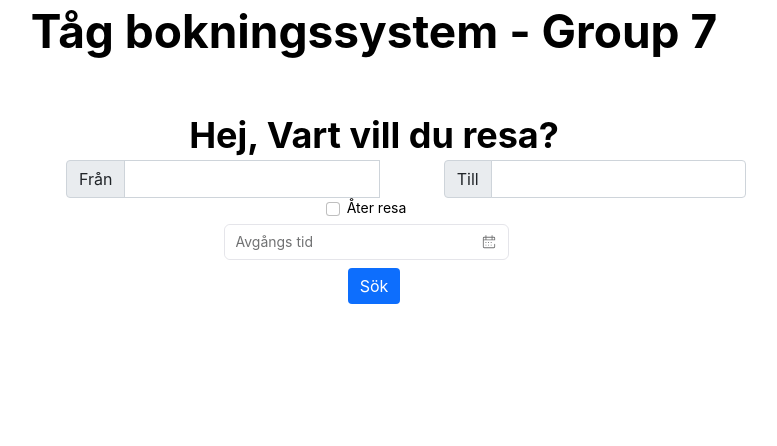
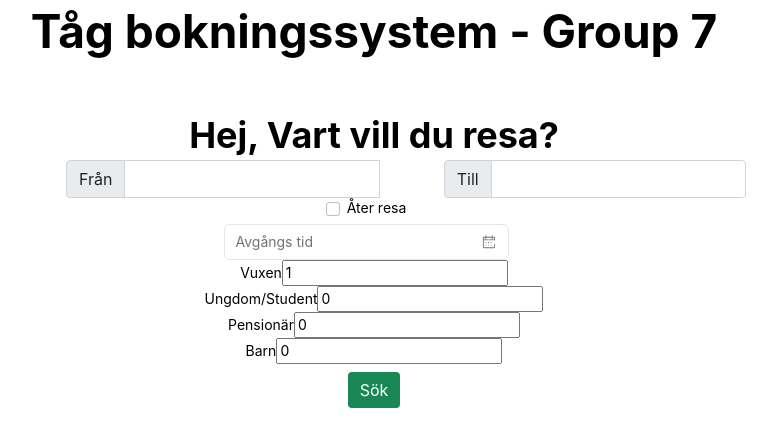
Before and after one commit to adambrodin/th2103-g07, a React (Create React App) app in the folder client/: page / in a window 1280 px wide. Shown: the top 446 px of the page, without its empty margins (266-1043 px from the left). Built offline with nearby package versions, Linux system fonts and the light colour scheme.

Commit message:
Added result component on startpage

```diff
--- /dev/null
+++ b/client/src/StartPage/ResultComponent.tsx
@@ -0,0 +1,58 @@
+import React, { useState } from 'react';
+
+import 'rsuite/dist/rsuite.min.css';
+
+function ResultComponent() {
+  let trains = [
+    {
+      time: '09:00 - 11:00',
+      changes: '0',
+      price: '200:-',
+    },
+    {
+      time: '12:00 - 17:00',
+      changes: '1',
+      price: '350:-',
+    },
+    {
+      time: '14:00 - 16:00',
+      changes: '0',
+      price: '400:-',
+    },
+    {
+      time: '18:00 - 21:00',
+      changes: '0',
+      price: '500:-',
+    },
+    {
+      time: '22:00 - 06:00',
+      changes: '2',
+      price: '800:-',
+    },
+  ];
+
+  return (
+    <div id='searchResults'>
+      <table className='table'>
+        <thead className='thead-dark'>
+          <tr>
+            <th>Tid</th>
+            <th>Byten</th>
+            <th>Pris</th>
+          </tr>
+        </thead>
+        <tbody>
+          {trains.map(({ time, changes, price }) => (
+            <tr>
+              <td>{time}</td>
+              <td>{changes}</td>
+              <td>{price}</td>
+            </tr>
+          ))}
+        </tbody>
+      </table>
+    </div>
+  );
+}
+
+export default ResultComponent;
--- a/client/src/StartPage/SearchConponent.tsx
+++ /dev/null
@@ -1,17 +0,0 @@
-
-
-import React, { useState } from 'react';
-
-import "rsuite/dist/rsuite.min.css";
-
-function SearchConponent() {
-
-
-  return (
-          <div id="searchResults">
-              <p>hej</p>
-          </div>
-  );
-}
-
-export default SearchConponent;
--- a/client/src/StartPage/startpage.tsx
+++ b/client/src/StartPage/startpage.tsx
@@ -1,41 +1,49 @@
 import { DatePicker } from 'rsuite';
 import React, { useState } from 'react';
-import SearchConponent from './SearchConponent';
+import SearchConponent from './ResultComponent';
 
-
-import "rsuite/dist/rsuite.min.css";
+import 'rsuite/dist/rsuite.min.css';
 
 function StartPage() {
   const [returnTrip, setReturnTrip] = useState(false);
+  const [adultNum, setAdultNum] = useState(1);
+  const [studentNum, setStudentNum] = useState(0);
+  const [pensionerNum, setPensionerNum] = useState(0);
+  const [kidsNum, setKidsNum] = useState(0);
 
-  function submitForm(event: any){
+  function submitForm(event: any) {
     event.preventDefault();
 
-    let data = {from: event.target[0].value,
+    let data = {
+      from: event.target[0].value,
       to: event.target[1].value,
       fromDate: event.target[3].value,
-    toDate: event.target[4].value}
+      toDate: event.target[4].value,
+    };
 
-    fetch("POst URL",{
-      method:'POST',
-      headers: {'Content-Type': 'application/json'} ,
-      body: JSON.stringify(data)
-    }).then(res => {
-      console.log("sucsess")
+    fetch('POst URL', {
+      method: 'POST',
+      headers: { 'Content-Type': 'application/json' },
+      body: JSON.stringify(data),
+    }).then((res) => {
+      console.log('sucsess');
       ToggleSearchContainer();
-    })
+    });
   }
 
   function ToggleSearchContainer() {
-    let x = document.getElementById("SearchContainer");
-    let y = document.getElementById("searchResults");
-    if (x != null && y != null){
-      if (x.style.display === "none") {
-        x.style.display = "block";
-        y.style.display = "none";
+    let x = document.getElementById('SearchContainer');
+    let y = document.getElementById('searchResults');
+    let z = document.getElementById('backButton');
+    if (x != null && y != null && z != null) {
+      if (x.style.display === 'none') {
+        x.style.display = 'block';
+        y.style.display = 'none';
+        z.style.display = 'none';
       } else {
-        x.style.display = "none";
-        y.style.display = "block";
+        x.style.display = 'none';
+        y.style.display = 'block';
+        z.style.display = 'block';
       }
     }
   }
@@ -45,41 +53,125 @@ function StartPage() {
       <div className='row'>
         <h1>Tåg bokningssystem - Group 7</h1>
       </div>
-        <div id="SearchContainer" className="row mt-5">
+      <div id='SearchContainer' className='row mt-5'>
         <h2>Hej, Vart vill du resa?</h2>
         <div className='justify-content-center'>
-            <form action="post" onSubmit={(event) => submitForm(event)}>
+          <form action='post' onSubmit={(event) => submitForm(event)}>
             <div className='form-row'>
-                <div className="form-group col-md-8 mx-auto">
-                  <div id="startForm" className="input-group">
-                    <label className="input-group-text" htmlFor="fromDestination">Från</label>
-                    <input id="fromDestination" className="form-control" type="text" />
-                    <label className="input-group-text" htmlFor="toDestination">Till</label>
-                    <input id="toDestination" className="form-control" type="text" />
+              <div className='form-group col-md-8 mx-auto'>
+                <div id='startForm' className='input-group'>
+                  <label className='input-group-text' htmlFor='fromDestination'>
+                    Från
+                  </label>
+                  <input
+                    id='fromDestination'
+                    className='form-control'
+                    type='text'
+                  />
+                  <label className='input-group-text' htmlFor='toDestination'>
+                    Till
+                  </label>
+                  <input
+                    id='toDestination'
+                    className='form-control'
+                    type='text'
+                  />
                 </div>
               </div>
             </div>
             <div className='form-row'>
-                <div className="form-group col-md-8 mx-auto">
-                  <div className="form-check form form-check-inline">
-                  <label className="form-check-lable" htmlFor="returnTrip">Åter resa</label>
-                  <input className="form-check-input"type="checkbox" name="returnTrip" id="returnTrip" onChange={() => setReturnTrip(!returnTrip)}/>
+              <div className='form-group col-md-8 mx-auto'>
+                <div className='form-check form form-check-inline'>
+                  <label className='form-check-lable' htmlFor='returnTrip'>
+                    Åter resa
+                  </label>
+                  <input
+                    className='form-check-input'
+                    type='checkbox'
+                    name='returnTrip'
+                    id='returnTrip'
+                    onChange={() => setReturnTrip(!returnTrip)}
+                  />
                 </div>
-                  <div id="timeSelectContainer">
-                    {returnTrip ?
+                <div id='timeSelectContainer'>
+                  {returnTrip ? (
                     <>
-                        <DatePicker format="yyyy-MM-dd HH:mm" placeholder="Avgångs tid"/>
-                        <DatePicker format="yyyy-MM-dd HH:mm" placeholder="Ankomst tid"/>
-                      </>:
-                        <DatePicker format="yyyy-MM-dd HH:mm" placeholder="Avgångs tid"/>
-                    }
+                      <DatePicker
+                        format='yyyy-MM-dd HH:mm'
+                        placeholder='Avgångs tid'
+                      />
+                      <DatePicker
+                        format='yyyy-MM-dd HH:mm'
+                        placeholder='Ankomst tid'
+                      />
+                    </>
+                  ) : (
+                    <DatePicker
+                      format='yyyy-MM-dd HH:mm'
+                      placeholder='Avgångs tid'
+                    />
+                  )}
                 </div>
-                  <input className="btn btn-primary mt-2" type="submit" value="Sök" />
+                <div>
+                  <label htmlFor=''>Vuxen</label>
+                  <input
+                    type='number'
+                    name=''
+                    id='adultTickets'
+                    min='0'
+                    value={adultNum}
+                    onChange={(e: any) => setAdultNum(e.target.value)}
+                  />
+                </div>
+                <div>
+                  <label htmlFor=''>Ungdom/Student</label>
+                  <input
+                    type='number'
+                    name=''
+                    id='studentTickets'
+                    min='0'
+                    value={studentNum}
+                    onChange={(e: any) => setStudentNum(e.target.value)}
+                  />
+                </div>
+                <div>
+                  <label htmlFor=''>Pensionär</label>
+                  <input
+                    type='number'
+                    name=''
+                    id='pensionerTickets'
+                    min='0'
+                    value={pensionerNum}
+                    onChange={(e: any) => setPensionerNum(e.target.value)}
+                  />
+                </div>
+                <div>
+                  <label htmlFor=''>Barn</label>
+                  <input
+                    type='number'
+                    name=''
+                    id='kidsTicket'
+                    min='0'
+                    value={kidsNum}
+                    onChange={(e: any) => setKidsNum(e.target.value)}
+                  />
+                </div>
+                <input
+                  className='btn btn-success mt-2'
+                  type='submit'
+                  value='Sök'
+                />
               </div>
             </div>
           </form>
         </div>
       </div>
+      <button
+        className='btn btn-secondary'
+        onClick={() => ToggleSearchContainer()}
+        id='backButton'>
+        Tillbaka
+      </button>
       <SearchConponent />
     </div>
   );
--- a/client/src/index.css
+++ b/client/src/index.css
@@ -1,7 +1,7 @@
 body {
   margin: 0;
-  font-family: -apple-system, BlinkMacSystemFont, "Segoe UI", "Roboto", "Oxygen",
-    "Ubuntu", "Cantarell", "Fira Sans", "Droid Sans", "Helvetica Neue",
+  font-family: -apple-system, BlinkMacSystemFont, 'Segoe UI', 'Roboto', 'Oxygen',
+    'Ubuntu', 'Cantarell', 'Fira Sans', 'Droid Sans', 'Helvetica Neue',
     sans-serif;
   -webkit-font-smoothing: antialiased;
   -moz-osx-font-smoothing: grayscale;
@@ -9,7 +9,7 @@ body {
 }
 
 code {
-  font-family: source-code-pro, Menlo, Monaco, Consolas, "Courier New",
+  font-family: source-code-pro, Menlo, Monaco, Consolas, 'Courier New',
     monospace;
 }
 
@@ -24,6 +24,7 @@ code {
 #timeSelectContainer div:first-child {
   margin-right: 1rem !important;
 }
-#searchResults {
+#searchResults,
+#backButton {
   display: none;
 }
```
Lines whose indentation alone changed are shown as unchanged.
